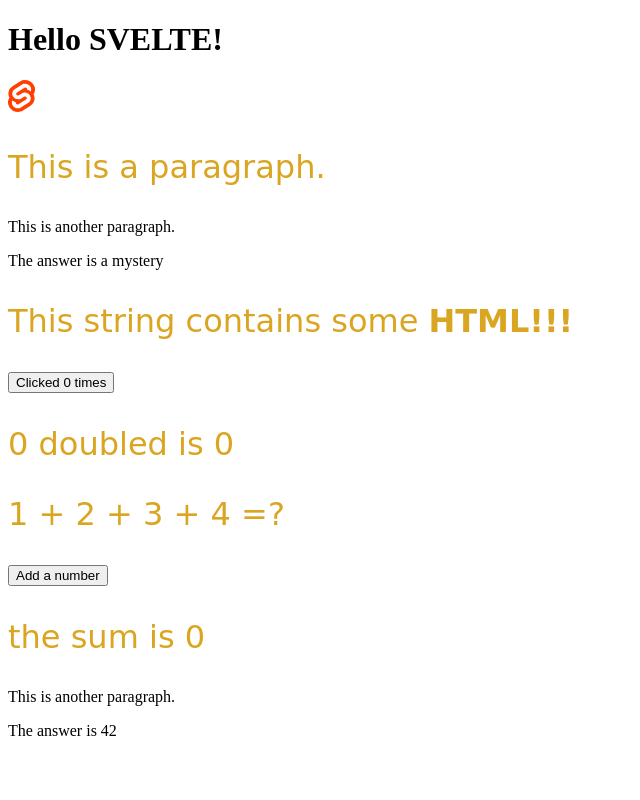
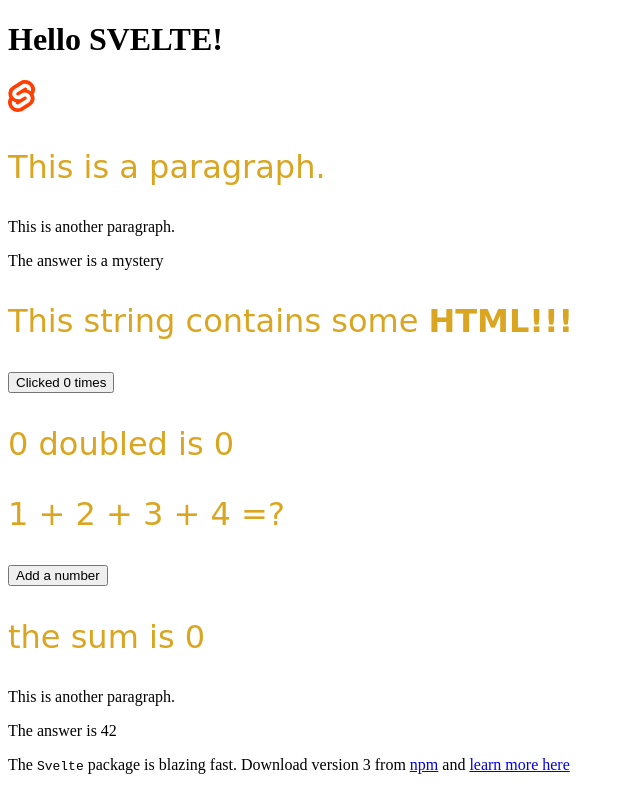
Before and after one commit to nixoncode/look-at-svelte, a Svelte app: page / in a window 1280 px wide. Shown: the whole page, without its empty margins (0-640 px from the left). Built offline with nearby package versions, Linux system fonts and the light colour scheme.

Commit message:
spread the love, sorry props
Signed-off-by: Nixon Kosgei <nkosgey6@gmail.com>

```diff
--- a/src/App.svelte
+++ b/src/App.svelte
@@ -1,6 +1,7 @@
 <script>
     import src from "./assets/svelte.svg";
     import Nested from "./lib/Nested.svelte";
+    import PackageInfo from "./lib/PackageInfo.svelte";
 
     let name = "Svelte";
     let stringWithHTML = `This string contains some <strong>HTML!!!</strong>`;
@@ -32,6 +33,13 @@
     }
 
     let numbersObj = {sum: 0};
+
+    const pkg = {
+        name: "Svelte",
+        speed: "blazing",
+        version: 3,
+        website: "https://svelte.dev",
+    };
 </script>
 <h1>Hello {name.toUpperCase()}!</h1>
 <img src={src} alt="world of {name}">
@@ -58,3 +66,5 @@
 <p>the sum is {numbersObj.sum}</p>
 
 <Nested answer={42}/>
+
+<PackageInfo {...pkg}/>
--- /dev/null
+++ b/src/lib/PackageInfo.svelte
@@ -0,0 +1,14 @@
+<script>
+    export let name;
+    export let version;
+    export let speed;
+    export let website;
+
+
+    $: href = `https://npmjs.com/package/${name}`;
+
+</script>
+
+<p>The <code>{name}</code> package is {speed} fast. Download version {version} from
+    <a href={href}>npm</a> and <a href={website}>learn more here</a>
+</p>
```
